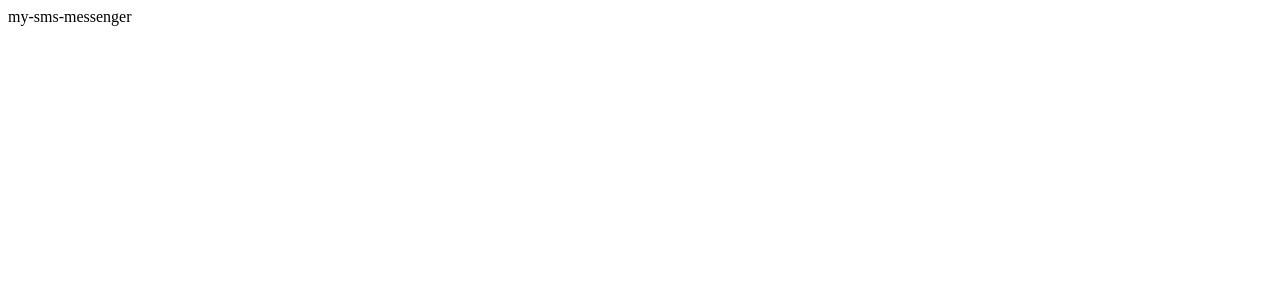
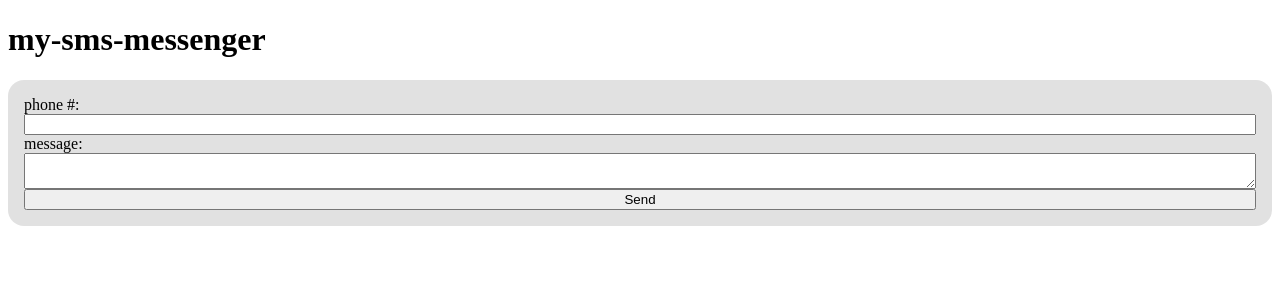
Before and after one commit to josh-frank/my-sms-messenger-front, an Angular app: page / in a window 1280 px wide. Shown: the top 300 px of the page. Built offline with nearby package versions, Linux system fonts and the light colour scheme.

Commit message:
adding app-message-form

```diff
--- a/package.json
+++ b/package.json
@@ -30,6 +30,7 @@
     "@angular/router": "^20.1.0",
     "@angular/ssr": "^20.1.3",
     "express": "^5.1.0",
+    "ngx-cookie-service": "^20.0.1",
     "rxjs": "~7.8.0",
     "tslib": "^2.3.0"
   },
--- a/src/app/app.css
+++ b/src/app/app.css
@@ -0,0 +1,3 @@
+ht {
+  text-align: center;
+}
--- a/src/app/app.html
+++ b/src/app/app.html
@@ -1,5 +1,6 @@
 <main class="main">
-  my-sms-messenger
+  <h1>my-sms-messenger</h1>
+  <app-message-form />
 </main>
 
 <router-outlet />
--- a/src/app/app.ts
+++ b/src/app/app.ts
@@ -1,9 +1,10 @@
 import { Component, signal } from '@angular/core';
 import { RouterOutlet } from '@angular/router';
+import { MessageForm } from './message-form/message-form';
 
 @Component({
   selector: 'app-root',
-  imports: [RouterOutlet],
+  imports: [RouterOutlet, MessageForm],
   templateUrl: './app.html',
   styleUrl: './app.css'
 })
--- /dev/null
+++ b/src/app/message-form/message-form.css
@@ -0,0 +1,7 @@
+form {
+  display: flex;
+  flex-flow: column nowrap;
+  background: #dddd;
+  padding: 1em;
+  border-radius: 1em;
+}
--- /dev/null
+++ b/src/app/message-form/message-form.html
@@ -0,0 +1,7 @@
+<form>
+  <label for="to">phone #:&nbsp;</label>
+  <input name="to" />
+  <label for="content">message:&nbsp;</label>
+  <textarea name="content"></textarea>
+  <input type="submit" value="Send" />
+</form>
```
Also changed, not shown: src/app/message-form/message-form.ts (added, +11 -0 lines), 2 other files (tests, documents, lock files or other folders).
